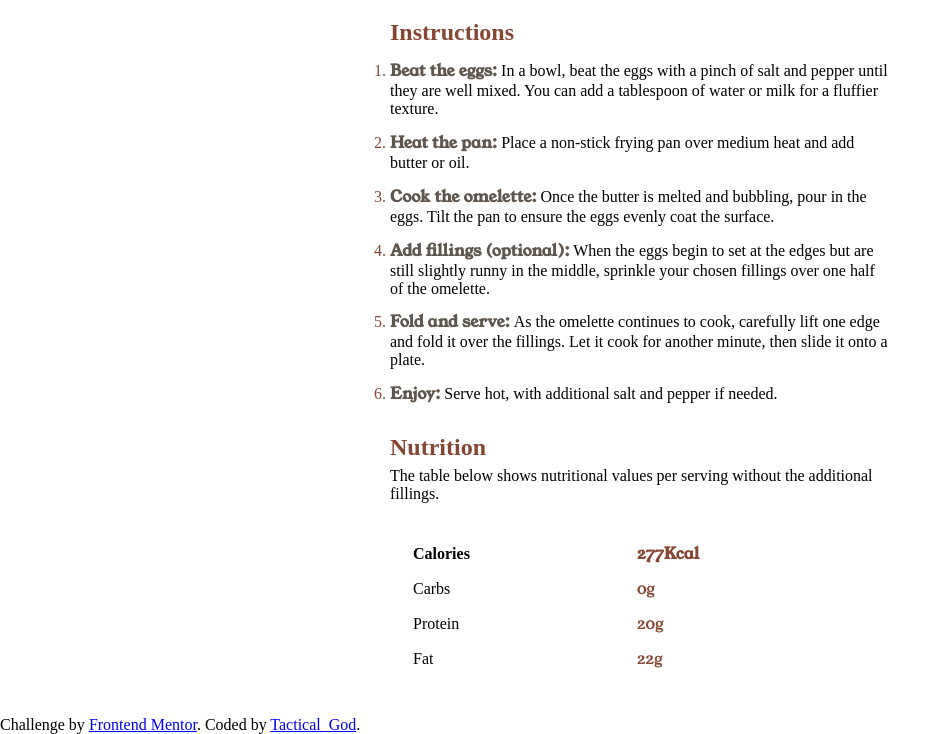
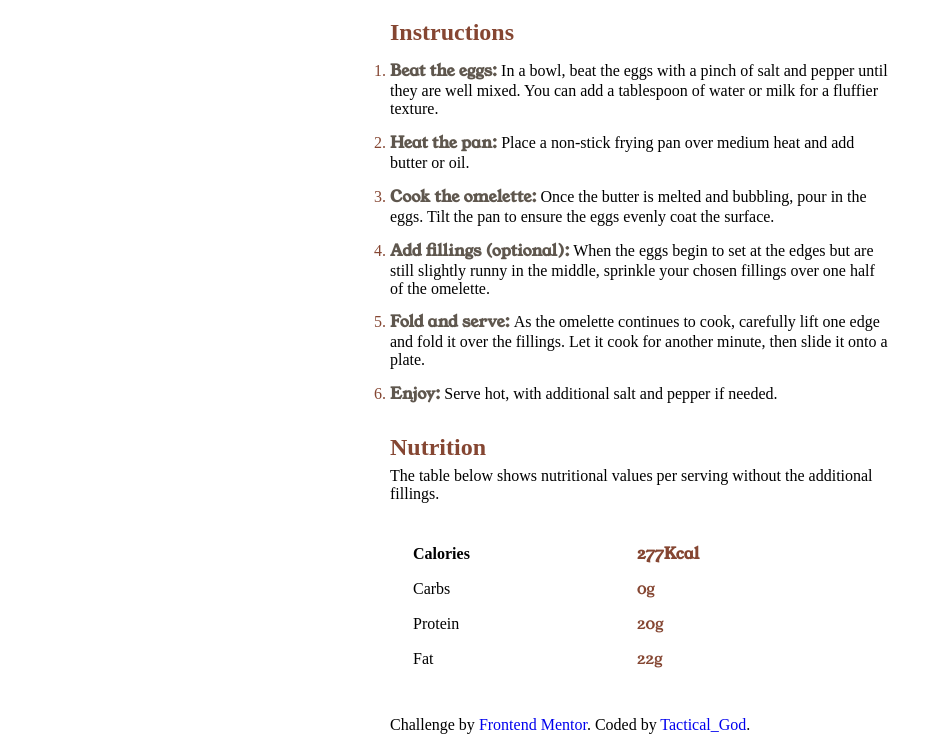
Before and after one commit to ochifeoge/recipe-page-main, a plain HTML site: page index.html in a window 1280 px wide. Shown: the part 794-1528 px from the top of the page, without its empty margins (0-951 px from the left). Drawn offline with Linux system fonts and the light colour scheme.

Commit message:
2nd commit

```diff
--- a/index.html
+++ b/index.html
@@ -114,13 +114,15 @@
           </tr>
         </table>
       </section>
+
+      <div class="attribution">
+        Challenge by
+        <a href="https://www.frontendmentor.io?ref=challenge" target="_blank"
+          >Frontend Mentor</a
+        >. Coded by <a href="#">Tactical_God</a>.
     </main>
 
-    <div class="attribution">
-      Challenge by
-      <a href="https://www.frontendmentor.io?ref=challenge" target="_blank"
-        >Frontend Mentor</a
-      >. Coded by <a href="#">Tactical_God</a>.
+
     </div>
   </body>
 </html>
--- a/style.css
+++ b/style.css
@@ -96,6 +96,9 @@ td:last-child {
   color: var(--Brown800);
   font-family: "Young serif", sans-serif;
 }
+.attribution a {
+  text-decoration: none;
+}
 
 @media (max-width: 500px) {
   .container {
```
